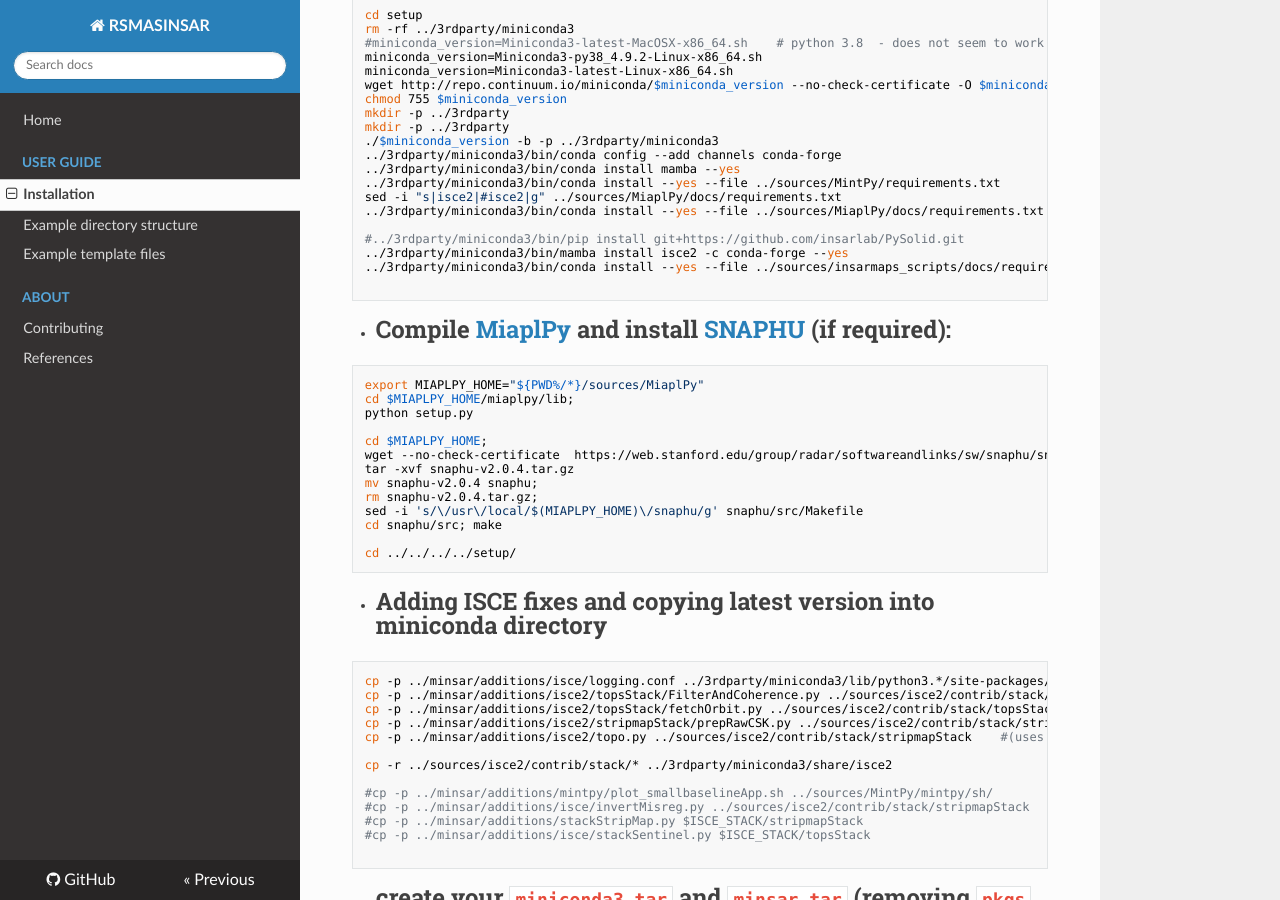
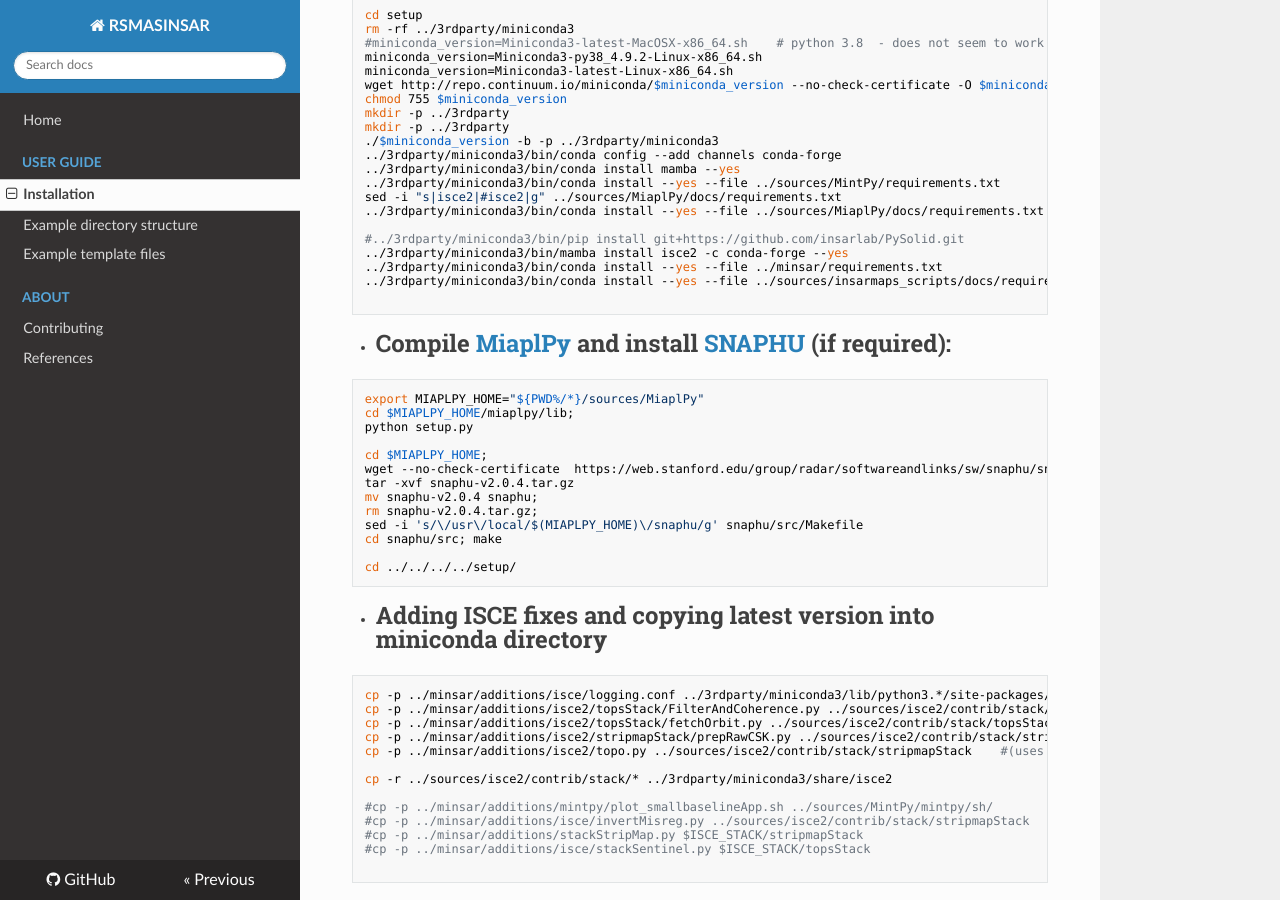
Before and after one commit to geodesymiami/rsmas_insar, an MkDocs documentation site: the page built from docs/installation.md, in a window 1280 px wide and 900 px high, scrolled down 852 px. Built offline with MkDocs 1.6.1, drawn with Linux system fonts in a browser that asks for light colours; nearby versions of some CDN libraries.

Commit message:
Update installation.md

````diff
--- a/docs/installation.md
+++ b/docs/installation.md
@@ -56,6 +56,7 @@ sed -i "s|isce2|#isce2|g" ../sources/MiaplPy/docs/requirements.txt
 
 #../3rdparty/miniconda3/bin/pip install git+https://github.com/insarlab/PySolid.git
 ../3rdparty/miniconda3/bin/mamba install isce2 -c conda-forge --yes
+../3rdparty/miniconda3/bin/conda install --yes --file ../minsar/requirements.txt
 ../3rdparty/miniconda3/bin/conda install --yes --file ../sources/insarmaps_scripts/docs/requirements.txt
 
 ```
````
